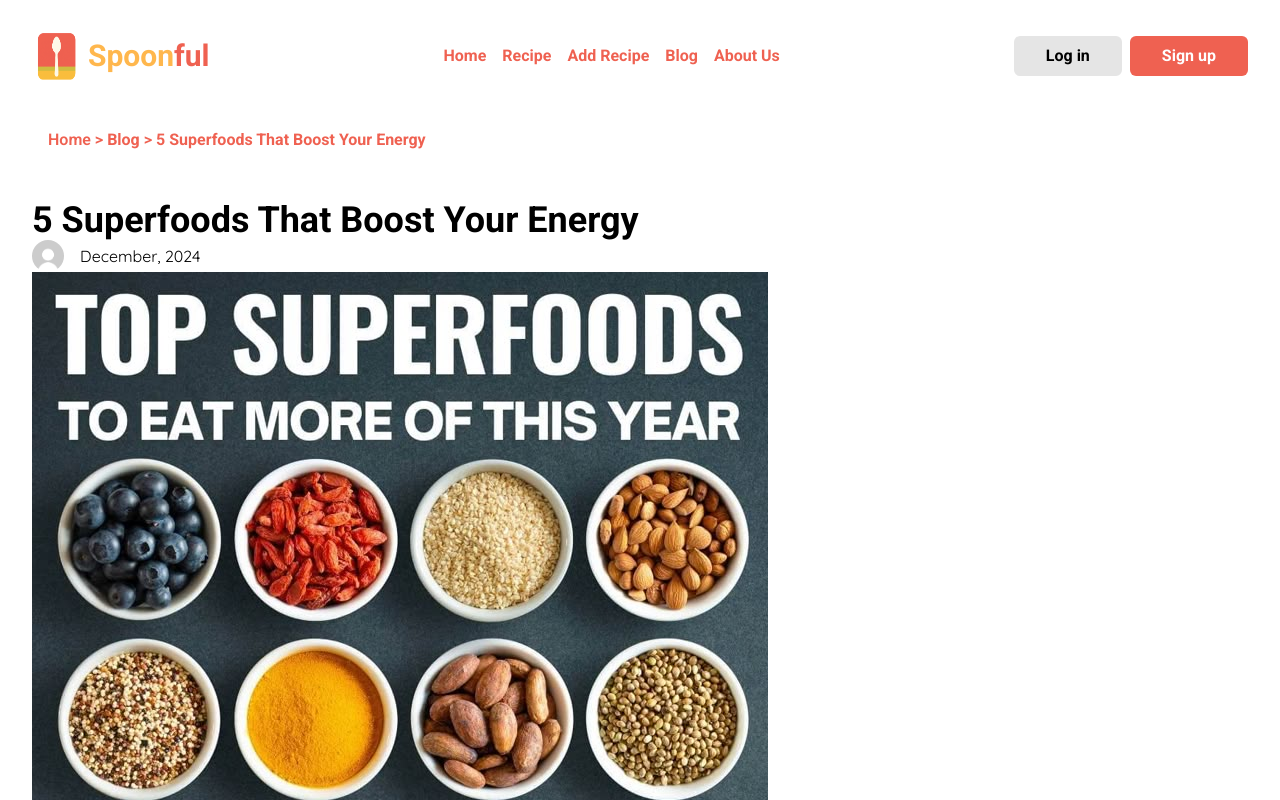
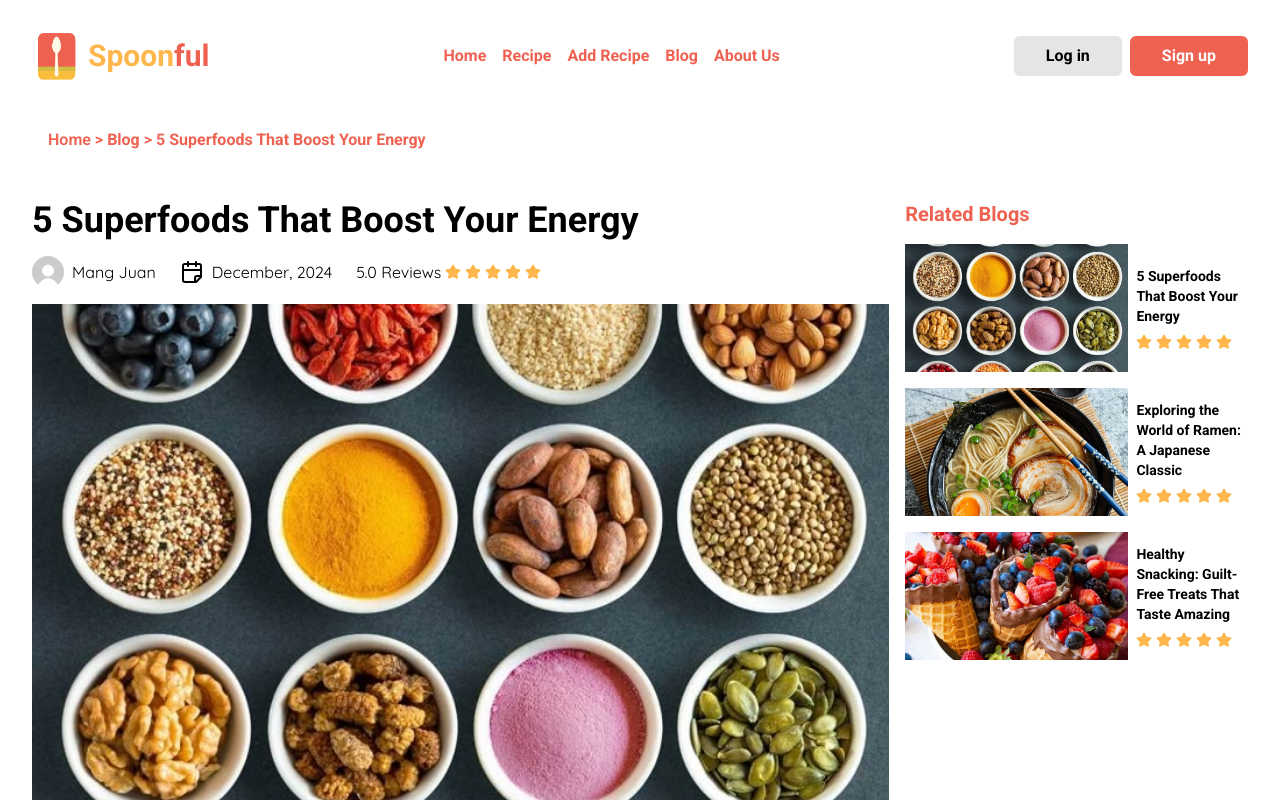
Before and after one commit to zidvsd/recipe-app, a React (Vite) app: page /blog/5-superfoods-that-boost-your-energy in a window 1280 px wide. Shown: the top 800 px of the page. Built offline with nearby package versions, Linux system fonts and the light colour scheme; no server answers.

Commit message:
Added blog single page

```diff
--- a/src/components/BlogCards.jsx
+++ b/src/components/BlogCards.jsx
@@ -7,7 +7,7 @@ const BlogCards = ({ blog, limit = 70 }) => {
     <div className="  text-black border-neutral-200 border rounded-md">
       {/* Ensure image takes the full height of its container and crops if necessary */}
       <img
-        className="w-full h-82 object-cover rounded-tr-md rounded-tl-md lg:h-102"
+        className="w-full h-82 object-cover rounded-tr-md rounded-tl-md lg:h-102 thumbnail-zoom-hover"
         src={blog.thumbnail}
         alt=""
       />
--- /dev/null
+++ b/src/components/BlogSidebar.jsx
@@ -0,0 +1,38 @@
+import React, { useContext } from "react";
+import { BlogContext } from "../context/BlogProvider";
+import { Star } from "lucide-react";
+import SectionHeader from "./SectionHeader";
+const BlogSidebar = () => {
+  const { blogs } = useContext(BlogContext);
+
+  return (
+    <aside className=" w-full flex-col space-y-4">
+      <h1 className="heading-text text-xl text-custom-peach">Related Blogs</h1>
+      {blogs.slice(1, 4).map((blog) => (
+        <div
+          key={blog.id}
+          className="flex flex-col md:flex-row gap-x-2 items-start md:items-center"
+        >
+          <img
+            src={blog.thumbnail}
+            alt={blog.title}
+            className="w-full h-[full] md:h-[5rem] lg:h-[8rem] object-cover"
+          />
+          <div className="w-1/2 flex flex-col gap-y-2">
+            <h1 className="heading-text text-sm">{blog.title}</h1>
+            <div className="flex flex-row gap-1">
+              {[...Array(5)].map((_, i) => (
+                <Star
+                  key={i}
+                  className="w-4 h-4 text-honey-yellow fill-honey-yellow"
+                />
+              ))}
+            </div>
+          </div>
+        </div>
+      ))}
+    </aside>
+  );
+};
+
+export default BlogSidebar;
--- a/src/components/ThumbnailList.jsx
+++ b/src/components/ThumbnailList.jsx
@@ -35,7 +35,7 @@ const ThumbnailList = ({ start = 0, end = 5 }) => {
                 <Link to={mealUrl}>
                   <img
                     src={meal.strMealThumb}
-                    className="w-full h-44 object-cover transition-transform duration-300 hover:scale-[1.02]"
+                    className="w-full h-44 object-cover thumbnail-zoom-hover"
                     alt={meal.strMeal}
                   />
                 </Link>
--- a/src/index.css
+++ b/src/index.css
@@ -47,3 +47,7 @@
 .heading-size {
   @apply text-2xl md:text-3xl lg:text-4xl 2xl:text-5xl;
 }
+
+.thumbnail-zoom-hover {
+  @apply transition-transform duration-300 hover:scale-[1.02];
+}
--- a/src/pages/SingleBlogPage.jsx
+++ b/src/pages/SingleBlogPage.jsx
@@ -4,7 +4,10 @@ import { useContext } from "react";
 import { BlogContext } from "../context/BlogProvider";
 import { formatToOriginal } from "../utils/urlTextHandler";
 import profilePlaceholder from "../assets/images/thumbnails/profile-placeholder.jpeg";
-
+import { CalendarFold } from "lucide-react";
+import { Star } from "lucide-react";
+import BlogSidebar from "../components/BlogSidebar";
+import SectionHeader from "../components/SectionHeader";
 const SingleBlogPage = () => {
   const { blogs } = useContext(BlogContext);
   const { slug } = useParams();
@@ -18,17 +21,47 @@ const SingleBlogPage = () => {
   }
 
   return (
-    <div className="custom-container mx-auto">
-      <h1 className="heading-text heading-size">{selectedItem.title}</h1>
-      <div className="flex flex-row gap-x-4 items-center justify-start">
-        <img src={profilePlaceholder} className="rounded-full size-8" alt="" />
-        <p className="subheading-text">{selectedItem.date}</p>
+    <section className="custom-container mx-auto space-y-4  flex flex-col md:flex-row gap-x-4 ">
+      <div className="w-full md:w-[70%] lg:w-[75%]">
+        <h1 className="heading-text heading-size">{selectedItem.title}</h1>
+        <div className="mt-4 flex flex-row gap-x-6 gap-y-2 items-center justify-start mb-4 flex-wrap ">
+          <div className="flex flex-row gap-x-2 items-center">
+            <img
+              src={profilePlaceholder}
+              className="rounded-full size-8"
+              alt=""
+            />
+            <p className="subheading-text">Mang Juan</p>
+          </div>
+          <div className="flex flex-row gap-x-2 items-center ">
+            <CalendarFold />
+            <p className="subheading-text">{selectedItem.date}</p>
+          </div>
+          <div className="flex flex-row gap-x-1 items-center">
+            <p className="subheading-text">5.0 Reviews</p>
+            {[...Array(5)].map((_, i) => (
+              <Star
+                key={i}
+                className="w-4 h-4 text-honey-yellow fill-honey-yellow"
+              />
+            ))}
+          </div>
+        </div>
+        {selectedItem.thumbnail && (
+          <img
+            className="object-cover w-full max-h-[42rem]"
+            src={selectedItem.thumbnail}
+            alt={selectedItem.title}
+          />
+        )}
+        <article className="mt-8 subheading-text text-justify">
+          {selectedItem.content}
+        </article>
       </div>
-      {selectedItem.thumbnail && (
-        <img src={selectedItem.thumbnail} alt={selectedItem.title} />
-      )}
-      <div>{selectedItem.content}</div>
-    </div>
+      <div className="w-full md:w-[30%] lg:wd-[25%]">
+        <BlogSidebar />
+      </div>
+    </section>
   );
 };
 
```
Also changed, not shown: src/components/RecipeSidebar.jsx (added).
